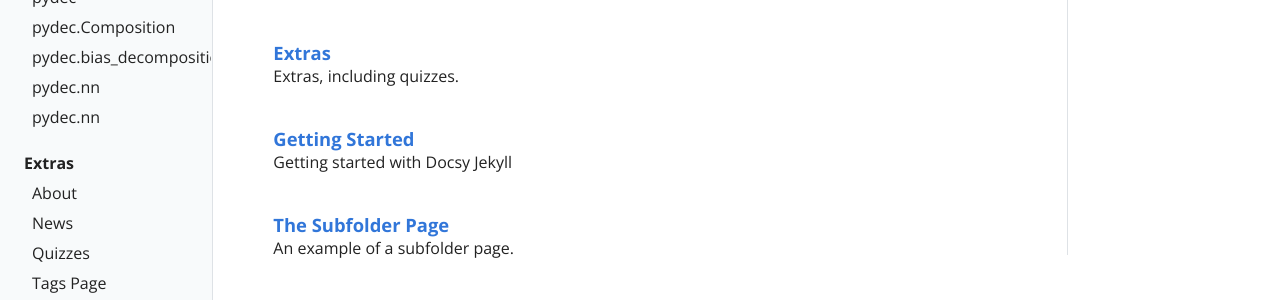
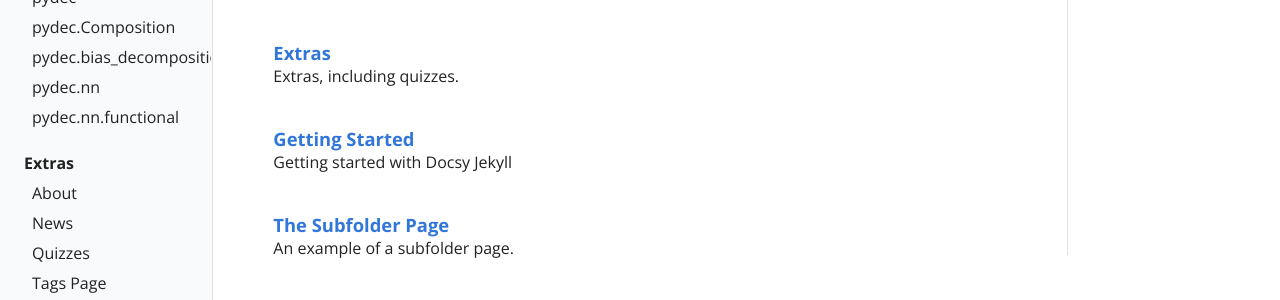
Before and after one commit to NJUNLP/pydec, a Jekyll site: the page built from docs/pages/index.md, in a window 1280 px wide. Shown: the part 549-849 px from the top of the page. Built offline with Jekyll 4.4.1, drawn with Linux system fonts in a browser that asks for light colours.

Commit message:
fix typo

```diff
--- a/docs/_data/toc.yml
+++ b/docs/_data/toc.yml
@@ -25,7 +25,7 @@
       url: "docs/pythonapi/pydec.bias_decomposition"
     - title: "pydec.nn"
       url: "docs/pythonapi/pydec.nn"
-    - title: "pydec.nn"
+    - title: "pydec.nn.functional"
       url: "docs/pythonapi/pydec.nn.functional"
 
 - title: "Extras"
```
